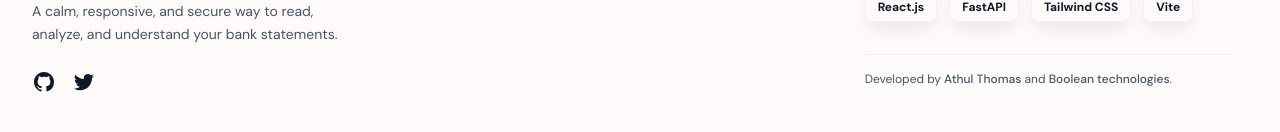
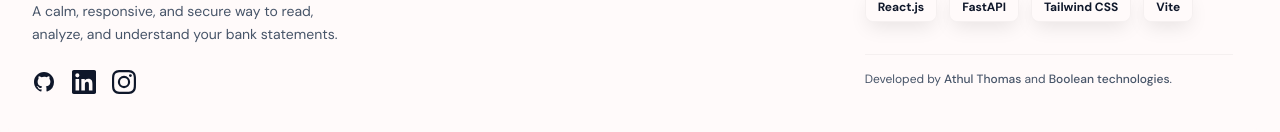
Before and after one commit to athulthomasatz/Patbook-Bank_statement_analysis, a React (Vite) app in the folder frontend/: page /analytics in a window 1280 px wide. Shown: the part 776-908 px from the top of the page. Built offline with nearby package versions, Linux system fonts and the light colour scheme; no server answers.

Commit message:
Updated readme file and footer

```diff
--- a/frontend/src/components/Footer.jsx
+++ b/frontend/src/components/Footer.jsx
@@ -19,16 +19,22 @@
               A calm, responsive, and secure way to read, analyze, and understand your bank statements.
             </p>
             <div className="flex gap-4 mt-2">
-              <a href="https://github.com" target="_blank" rel="noopener noreferrer" className="text-[var(--text-muted)] hover:text-[var(--text-main)] hover:-translate-y-1 transition-all duration-300">
+              <a href="https://github.com/athulthomasatz/Patbook-Bank_statement_analysis" target="_blank" rel="noopener noreferrer" className="text-[var(--text-muted)] hover:text-[var(--text-main)] hover:-translate-y-1 transition-all duration-300">
                 <span className="sr-only">GitHub</span>
                 <svg className="h-6 w-6" fill="currentColor" viewBox="0 0 24 24" aria-hidden="true">
                   <path fillRule="evenodd" d="M12 2C6.477 2 2 6.484 2 12.017c0 4.425 2.865 8.18 6.839 9.504.5.092.682-.217.682-.483 0-.237-.008-.868-.013-1.703-2.782.605-3.369-1.343-3.369-1.343-.454-1.158-1.11-1.466-1.11-1.466-.908-.62.069-.608.069-.608 1.003.07 1.531 1.032 1.531 1.032.892 1.53 2.341 1.088 2.91.832.092-.647.35-1.088.636-1.338-2.22-.253-4.555-1.113-4.555-4.951 0-1.093.39-1.988 1.029-2.688-.103-.253-.446-1.272.098-2.65 0 0 .84-.27 2.75 1.026A9.564 9.564 0 0112 6.844c.85.004 1.705.115 2.504.337 1.909-1.296 2.747-1.027 2.747-1.027.546 1.379.202 2.398.1 2.651.64.7 1.028 1.595 1.028 2.688 0 3.848-2.339 4.695-4.566 4.943.359.309.678.92.678 1.855 0 1.338-.012 2.419-.012 2.747 0 .268.18.58.688.482A10.019 10.019 0 0022 12.017C22 6.484 17.522 2 12 2z" clipRule="evenodd" />
                 </svg>
               </a>
-              <a href="https://twitter.com" target="_blank" rel="noopener noreferrer" className="text-[var(--text-muted)] hover:text-[var(--text-main)] hover:-translate-y-1 transition-all duration-300">
-                <span className="sr-only">Twitter</span>
+              <a href="https://www.linkedin.com/in/athulthomasatz" target="_blank" rel="noopener noreferrer" className="text-[var(--text-muted)] hover:text-[var(--text-main)] hover:-translate-y-1 transition-all duration-300">
+                <span className="sr-only">LinkedIn</span>
                 <svg className="h-6 w-6" fill="currentColor" viewBox="0 0 24 24" aria-hidden="true">
-                  <path d="M8.29 20.251c7.547 0 11.675-6.253 11.675-11.675 0-.178 0-.355-.012-.53A8.348 8.348 0 0022 5.92a8.19 8.19 0 01-2.357.646 4.118 4.118 0 001.804-2.27 8.224 8.224 0 01-2.605.996 4.107 4.107 0 00-6.993 3.743 11.65 11.65 0 01-8.457-4.287 4.106 4.106 0 001.27 5.477A4.072 4.072 0 012.8 9.713v.052a4.105 4.105 0 003.292 4.022 4.095 4.095 0 01-1.853.07 4.108 4.108 0 003.834 2.85A8.233 8.233 0 012 18.407a11.616 11.616 0 006.29 1.84" />
+                  <path d="M20.447 20.452h-3.554v-5.569c0-1.328-.027-3.037-1.852-3.037-1.853 0-2.136 1.445-2.136 2.939v5.667H9.351V9h3.414v1.561h.046c.477-.9 1.637-1.85 3.37-1.85 3.601 0 4.267 2.37 4.267 5.455v6.286zM5.337 7.433a2.062 2.062 0 01-2.063-2.065 2.064 2.064 0 112.063 2.065zm1.782 13.019H3.555V9h3.564v11.452zM22.225 0H1.771C.792 0 0 .774 0 1.729v20.542C0 23.227.792 24 1.771 24h20.451C23.2 24 24 23.227 24 22.271V1.729C24 .774 23.2 0 22.222 0h.003z" />
+                </svg>
+              </a>
+              <a href="https://www.instagram.com/booleantechnologies.in" target="_blank" rel="noopener noreferrer" className="text-[var(--text-muted)] hover:text-[var(--text-main)] hover:-translate-y-1 transition-all duration-300">
+                <span className="sr-only">Instagram</span>
+                <svg className="h-6 w-6" fill="currentColor" viewBox="0 0 24 24" aria-hidden="true">
+                  <path d="M12 2.163c3.204 0 3.584.012 4.85.07 3.252.148 4.771 1.691 4.919 4.919.058 1.265.069 1.645.069 4.849 0 3.205-.012 3.584-.069 4.849-.149 3.225-1.664 4.771-4.919 4.919-1.266.058-1.644.07-4.85.07-3.204 0-3.584-.012-4.849-.07-3.26-.149-4.771-1.699-4.919-4.92-.058-1.265-.07-1.644-.07-4.849 0-3.204.013-3.583.07-4.849.149-3.227 1.664-4.771 4.919-4.919 1.266-.057 1.645-.069 4.849-.069zM12 0C8.741 0 8.333.014 7.053.072 2.695.272.273 2.69.073 7.052.014 8.333 0 8.741 0 12c0 3.259.014 3.668.072 4.948.2 4.358 2.618 6.78 6.98 6.98C8.333 23.986 8.741 24 12 24c3.259 0 3.668-.014 4.948-.072 4.354-.2 6.782-2.618 6.979-6.98.059-1.28.073-1.689.073-4.948 0-3.259-.014-3.667-.072-4.947-.196-4.354-2.617-6.78-6.979-6.98C15.668.014 15.259 0 12 0zm0 5.838a6.162 6.162 0 100 12.324 6.162 6.162 0 000-12.324zM12 16a4 4 0 110-8 4 4 0 010 8zm6.406-11.845a1.44 1.44 0 100 2.881 1.44 1.44 0 000-2.881z" />
                 </svg>
               </a>
             </div>
```
Also changed, not shown: 1 other file (tests, documents, lock files or other folders).
